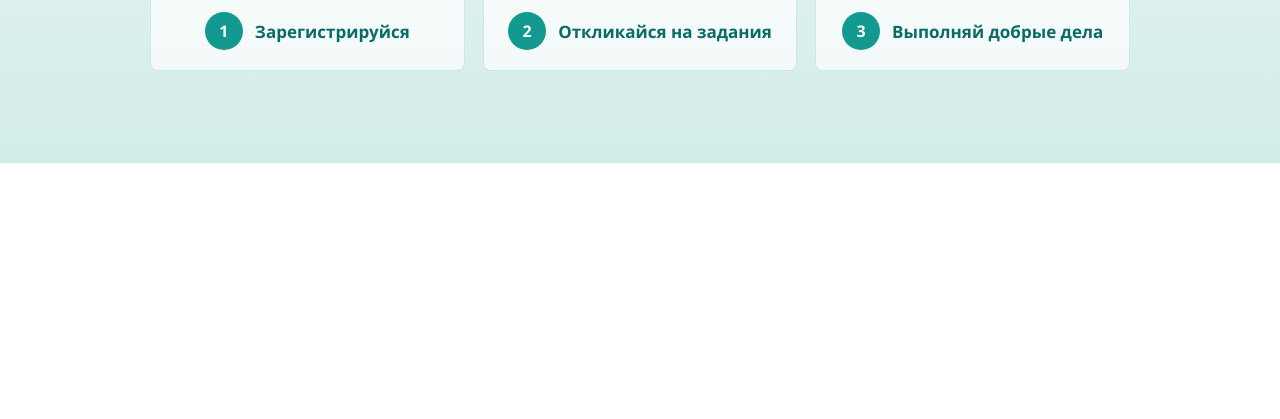
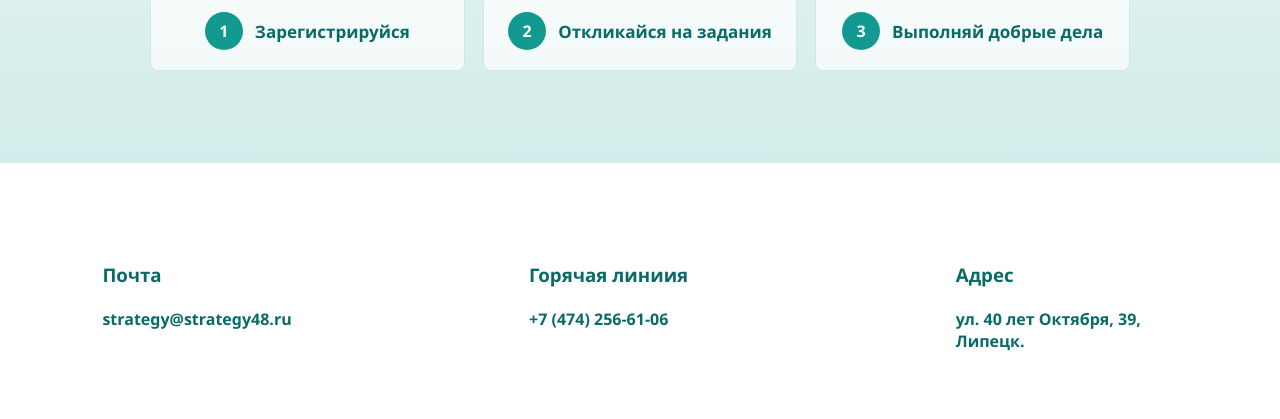
Before and after one commit to Tim-ai1/volunteers, a Flask app: page / in a window 1280 px wide. Shown: the part 1021-1440 px from the top of the page. Before the commit the page ends 1184 px from the top, so only its background shows below. Run offline with Flask 3, Linux system fonts and the light colour scheme.

Commit message:
added footer

```diff
--- a/main.py
+++ b/main.py
@@ -59,8 +59,8 @@ def register():
 
 
 @app.route('/')
-def base():
-    return render_template('base.html')
+def index():
+    return render_template('index.html')
 
 
 @app.route('/login', methods=['GET', 'POST'])
--- a/requirements.txt
+++ b/requirements.txt
@@ -9,3 +9,4 @@ sqlalchemy_serializer
 flask_wtf
 email_validator
 pillow
+flask_apscheduler
--- a/static/css/style.css
+++ b/static/css/style.css
@@ -290,3 +290,19 @@ body {
     width: 76px;
     height: 76px;
 }
+
+#main-footer{
+    width: 100vw;
+    height: 32vh;
+    background-color: #ffffff;
+    color: var(--mint-dark);
+    text-align: left;
+    display: flex;
+    justify-content: space-between;
+}
+
+#main-footer div {
+    flex: 1;
+    padding: 10vh;
+    padding-left: 8vw;
+}
--- a/templates/base.html
+++ b/templates/base.html
@@ -9,7 +9,7 @@
 </head>
 <body>
 <header class="site-header">
-    <a href="{{ url_for('base') }}" class="site-logo">Волонтёриум</a>
+    <a href="{{ url_for('index') }}" class="site-logo">Волонтёриум</a>
     <img src='static/images/img.png' alt="несмешная картинка" class="logo">
     <nav class="header-actions" aria-label="Основная навигация">
         <a href="{{ url_for('register') }}" class="header-link header-register">Регистрация</a>
@@ -17,49 +17,21 @@
     </nav>
 </header>
     {% block content %}
-<section class="hero-banner">
-    <img src="{{ url_for('static', filename='images/banner.png') }}" alt="Главный баннер">
-    <div class="hero-overlay">
-        <div class="hero-title">Волонтёриум</div>
-        <p class="hero-subtitle">Платформа для волонтеров, организаторов и добрых дел</p>
-    </div>
-</section>
-<main class="page-content">
-    <section class="features-section">
-        <article class="feature-card">
-            <span class="feature-number">01</span>
-            <h2>Мероприятия для волонтеров</h2>
-            <p>Находите задачи, которые подходят по времени, интересам и месту.</p>
-        </article>
-        <article class="feature-card feature-card-accent">
-            <span class="feature-number">02</span>
-            <h2>Организаторам мероприятий</h2>
-            <p>Создавайте события и собирайте команду помощников быстрее.</p>
-        </article>
-        <article class="feature-card">
-            <span class="feature-number">03</span>
-            <h2>О платформе</h2>
-            <p>Все важное для участия и организации собрано в одном понятном месте.</p>
-        </article>
-    </section>
-    <section class="steps-section">
-        <h2>Как это работает?</h2>
-        <div class="steps-grid">
-            <div class="step-item">
-                <span>1</span>
-                <p>Зарегистрируйся</p>
-            </div>
-            <div class="step-item">
-                <span>2</span>
-                <p>Откликайся на задания</p>
-            </div>
-            <div class="step-item">
-                <span>3</span>
-                <p>Выполняй добрые дела</p>
-            </div>
-        </div>
-    </section>
     {% endblock %}
+<footer id="main-footer">
+<div>
+    <h3>Почта</h3>
+    <h4>strategy@strategy48.ru</h4>
+</div>
+<div>
+    <h3>Горячая линиия</h3>
+    <h4>+7 (474) 256-61-06</h4>
+</div>
+<div>
+    <h3>Адрес</h3>
+    <h4>ул. 40 лет Октября, 39, Липецк.</h4>
+</div>
+</footer>
 </main>
 </body>
 </html>
```
Also changed, not shown: templates/index.html (added, +46 -0 lines).
